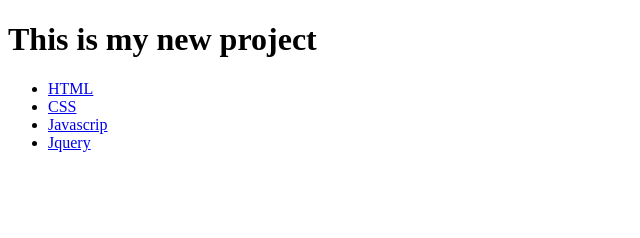
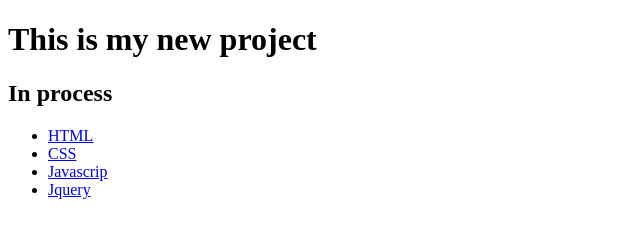
Before and after one commit to joseamn1/mySite, a plain HTML site: page index.html in a window 1280 px wide. Shown: the whole page, without its empty margins (0-640 px from the left). Drawn offline with Linux system fonts and the light colour scheme.

Commit message:
add h2 to header

```diff
--- a/index.html
+++ b/index.html
@@ -9,6 +9,7 @@
     <div class="wrapper">
       <header class="main-header">
         <h1>This is my new project</h1>
+        <h2>In process</h2>
       </header>
       <nav class="main-nav">
         <ul>
```
